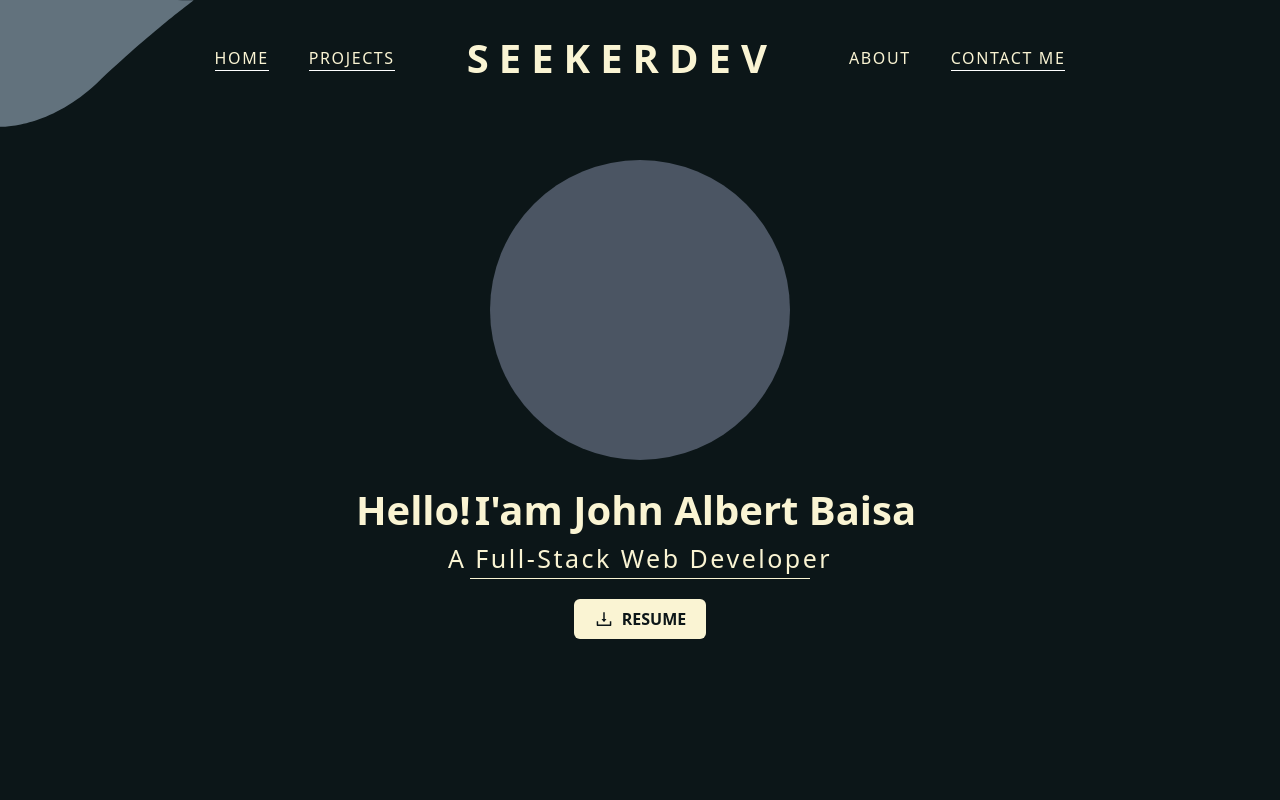
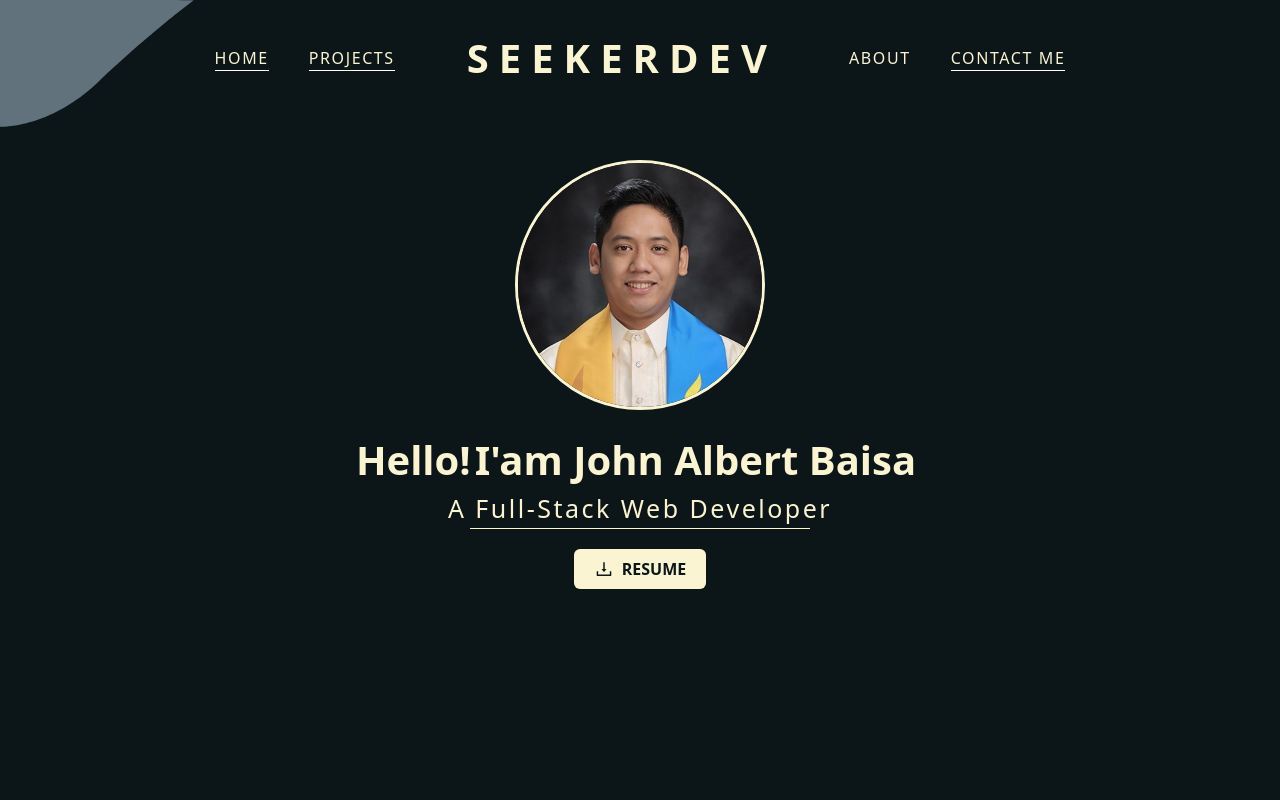
Before and after one commit to SeekerO/SeekerDeploy, a React (Create React App) app: page /contacts in a window 1280 px wide. Shown: the top 800 px of the page. Built offline with nearby package versions, Linux system fonts and the light colour scheme.

Commit message:
update avatar

```diff
--- a/src/images/images.jsx
+++ b/src/images/images.jsx
@@ -5,5 +5,15 @@ import Seekerdev from "../images/SEEKERDEV.png";
 import Todo from "../images/Todo.png";
 import trackit from "../images/trackITpos.png";
 import foodsearchy from "../images/foodsearchy.png";
+import grad_pic from "../images/Grad_Pic.jpg";
 
-export { iMonitor, Send_here, Akira, Seekerdev, Todo, trackit, foodsearchy };
+export {
+  iMonitor,
+  Send_here,
+  Akira,
+  Seekerdev,
+  Todo,
+  trackit,
+  foodsearchy,
+  grad_pic,
+};
--- a/src/index.css
+++ b/src/index.css
@@ -26,7 +26,7 @@
 }
 
 .side-buttonHeader {
-  @apply border-t-2 border-b-2 text-[18px] font-semibold border-[#FAF4D3] p-2 py-5 textColor cursor-pointer hover:p-3 duration-300;
+  @apply  text-[18px] font-semibold textColor cursor-pointer hover:p-3 hover:text-[20px] duration-300 mt-4 px-5;
 }
 
 .grid-container--fit {
--- a/src/layout/section/backgroundinfo/Backgroundinfo.jsx
+++ b/src/layout/section/backgroundinfo/Backgroundinfo.jsx
@@ -1,6 +1,7 @@
 import React, { useEffect, useState } from "react";
 import { motion } from "framer-motion";
 import { AiOutlineDownload } from "react-icons/ai";
+import { grad_pic } from "../../../images/images";
 const Backgroundinfo = ({ home }) => {
   const [screenSize, SetScreenSize] = useState();
   const getDeviceType = () => {
@@ -31,13 +32,14 @@ const Backgroundinfo = ({ home }) => {
     <>
       <div className={` h-screen w-screen  lg:px-40 px-10`}>
         <div
-          className={`flex-col flex  items-center md:mt-[5rem] mt-[10rem] gap-5 justify-center`}
+          className={`flex-col flex  items-center  md:mt-[5rem] mt-[10rem] gap-5 justify-center`}
         >
-          <div className="h-[250px] w-[250px] md:h-[300px] md:w-[300px] rounded-full bg-gray-600 flex-shrink-0 " />
+          <img
+            src={grad_pic}
+            className="h-[250px] w-[250px] object-cover object-top  rounded-full bg-black border-[3px] border-[#FAF4D3]"
+          />
 
-          <div
-            className={`  md:mt-0 mt-10 flex flex-col textColor items-center text-center`}
-          >
+          <div className={`  md:mt-0 mt-10 flex flex-col textColor items-center `}>
             <div className="flex md:text-[40px] text-[30px] pr-1 font-bold flex-wrap justify-center gap-x-1">
               Hello!
               <motion.span className="md:text-[40px] text-[30px] flex-shrink-0 pr-1">
@@ -58,7 +60,7 @@ const Backgroundinfo = ({ home }) => {
               animate={{ opacity: 1 }}
               transition={{ duration: 1, delay: 3 }}
               onClick={() => downloadFile()}
-              className="flex items-center gap-2 px-5  py-2 rounded-md font-semibold bg-[#FAF4D3] text-[#0C1618] mt-5
+              className="w-fit flex items-center gap-2 px-5  py-2 rounded-md font-semibold bg-[#FAF4D3] text-[#0C1618] mt-5
             cursor-pointer duration-300 hover:translate-y-1"
             >
               <AiOutlineDownload className="text-[20px]" />
--- a/src/layout/section/project/Projects.jsx
+++ b/src/layout/section/project/Projects.jsx
@@ -81,7 +81,7 @@ const Projects = () => {
         "#TAILWIND CSS #CSS #HTML #JAVASCRIPT #NODE.JS #REACT #VITE #API",
       src: foodsearchy,
       href: "https://foodsearch-khaki.vercel.app",
-      discrp: "A mini POS system using firebase",
+      discrp: "A simple webiste food reciper searcher using API in theMealDB.",
       status: "online",
     },
   ];
```
Also changed, not shown: src/images/Grad_Pic.jpg (added).
